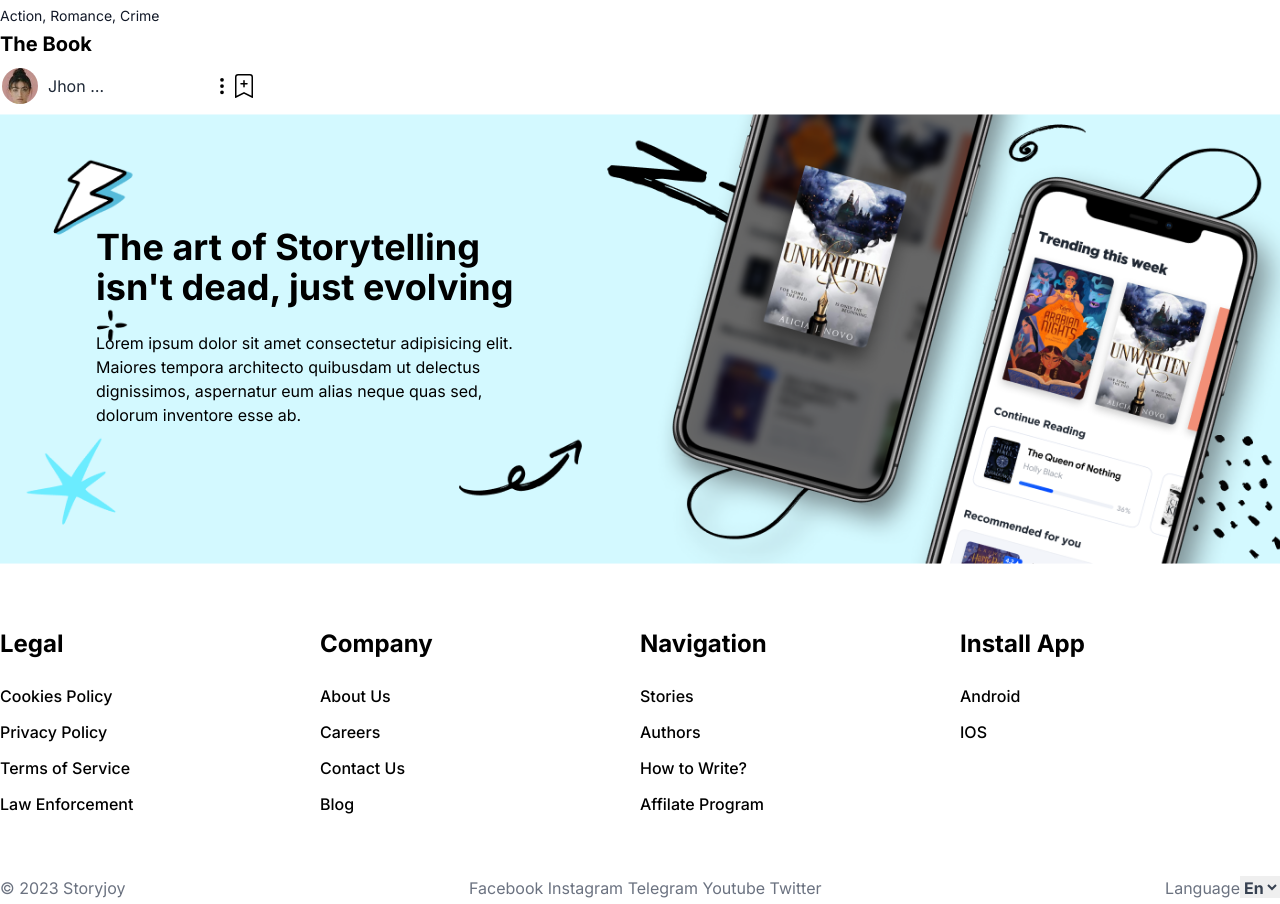
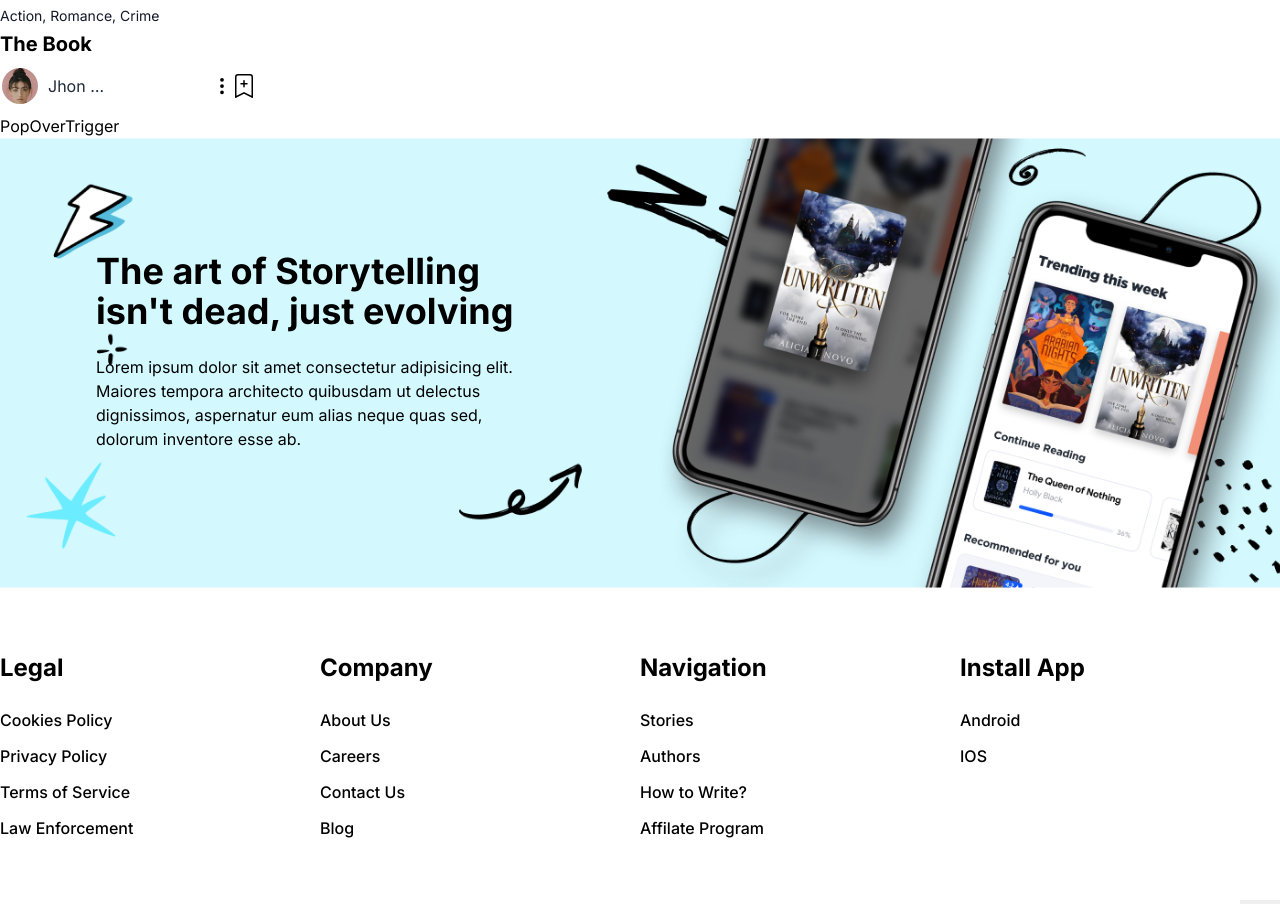
Before and after one commit to Simo672K/storyjoy-app-front-js, a React (Vite) app: page / in a window 1280 px wide. Shown: the part 1235-2139 px from the top of the page. Built offline with nearby package versions, Linux system fonts and the light colour scheme.

Commit message:
popovers basic implementation with popperjs

```diff
--- /dev/null
+++ b/src/components/Popover/PopOver.jsx
@@ -0,0 +1,29 @@
+import { useState } from "react"
+import { usePopper } from "react-popper"
+import PopOverTrigger from "./PopOverTrigger";
+import PopOverContent from "./PopOverContent";
+
+function PopOver() {
+  const [hidden, setHidden] = useState(true);
+  const [referenceElement, setReferenceElement] = useState(null);
+  const [popperElement, setPopperElement] = useState(null);
+  const [arrowElement, setArrowElement] = useState(null);
+  const { styles, attributes } = usePopper(referenceElement, popperElement, {
+    modifiers: [
+      { name: 'arrow', options: { element: arrowElement } },
+      { name: 'offset', options: { offset: [0, 8] } }
+    ],
+    placement:'top-start'
+  });
+
+
+  return (
+    <div>
+      <PopOverTrigger elementHandler={setReferenceElement} visibilityPopoverHandler={setHidden}/>
+      <PopOverContent popoverHandler={setPopperElement} popoverStyle={styles.popper} isVisible={hidden}
+        popoverAttributes={attributes.popper} arrowHandler={setArrowElement} arrowStyle={styles.arrow}/>
+    </div>
+  )
+}
+
+export default PopOver
--- /dev/null
+++ b/src/components/Popover/PopOverContent.jsx
@@ -0,0 +1,21 @@
+import React from 'react'
+
+function PopOverContent({popoverHandler, popoverStyle, popoverAttributes, arrowHandler, arrowStyle, isVisible}) {
+  const updatedArrowStyle = {...arrowStyle, transform: arrowStyle.transform+" rotate(45deg)"};
+  return (
+    <>
+      {
+        isVisible?
+        <div className='bg-white p-2 rounded-lg w-64 shadow-md border' ref={popoverHandler} style={popoverStyle} {...popoverAttributes}>
+          <div className='p-2'>
+            PopOverContent
+          </div>
+          <div className='absolute w-4 h-4 border-b border-r bg-white rotate-45' ref={arrowHandler} style={updatedArrowStyle}></div>
+        </div>
+        :null
+      }
+    </>
+  )
+}
+
+export default PopOverContent
--- /dev/null
+++ b/src/components/Popover/PopOverTrigger.jsx
@@ -0,0 +1,15 @@
+import React from 'react'
+
+function PopOverTrigger({elementHandler, visibilityPopoverHandler}) {
+  const showPopoverHandler= () => {
+    visibilityPopoverHandler(true);
+  }
+  const hidePopoverHandler= () => {
+    visibilityPopoverHandler(false);
+  }
+  return (
+    <div className='w-fit' ref={elementHandler} onMouseEnter={showPopoverHandler} onMouseLeave={hidePopoverHandler}>PopOverTrigger</div>
+  )
+}
+
+export default PopOverTrigger
--- a/src/pages/HomePage.jsx
+++ b/src/pages/HomePage.jsx
@@ -1,5 +1,6 @@
 import BookCard from "../components/Card/BookCard"
 import HomePageHeader from "../components/Header/Header"
+import PopOver from "../components/Popover/PopOver"
 
 function HomePage() {
   return (
@@ -7,6 +8,8 @@ function HomePage() {
       <HomePageHeader />
       <div className="container mx-auto">
         <BookCard />
+
+        <PopOver />
       </div>
     </>
   )
```
